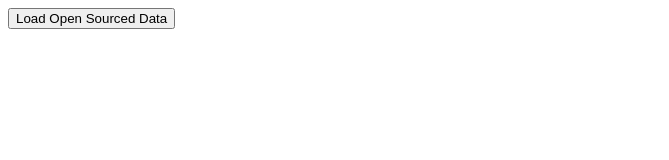
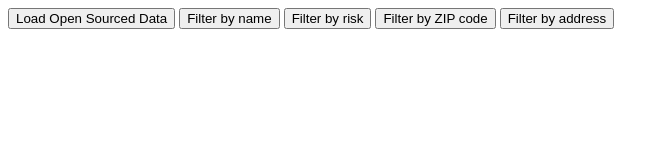
Before and after one commit to acrose99/Foodspector, a plain HTML site: page index.html in a window 1280 px wide. Shown: the whole page, without its empty margins (0-669 px from the left). Drawn offline with nearby package versions, Linux system fonts and the light colour scheme.

Commit message:
More filtering

```diff
--- a/index.html
+++ b/index.html
@@ -9,6 +9,13 @@
 <body>
 <div id="wrapper">
     <button type="button" onclick="loadJson()">Load Open Sourced Data</button>
+    <button type="button" onclick="filterByName()">Filter by name</button>
+    <button type="button" onclick="filterByRisk()">Filter by risk</button>
+    <button type="button" onclick="filterByZip()">Filter by  ZIP code</button>
+    <button type="button" onclick="filterByAddress()">Filter by address</button>
+<!--    <button type="button" onclick="loadJson()">Load Open Sourced Data</button>-->
+<!--    <button type="button" onclick="loadJson()">Load Open Sourced Data</button>-->
+
     <!-- website navigation -->
     <div id="nav"></div>
     <!-- look up a restaurant -->
@@ -44,5 +51,116 @@
             }
         });
     }
+    function filterByName() {
+        $.ajax({
+            url: "https://data.cityofchicago.org/resource/4ijn-s7e5.json",
+            type: "GET",
+            data: {
+                $limit: 5,
+                $$app_token: "jhZLBl156ply47f9UyK3Iuf3u",
+                $where: "dba_name like '%LA UNICA'"
+            },
+        }).done(function (data) {
+            alert("Retrieved " + data.length + " records from the dataset!");
+            for (let i = 0; i < data.length; i++) {
+                console.log(
+                    data[i]["dba_name"] +
+                    " was inspected on " +
+                    data[i]["inspection_date"] +
+                    " and the result was" +
+                    data[i]["results"] +
+                    " . The unique id was " +
+                    data[i]["inspection_id"]);
+                // );
+                // console.log(data[i]["inspection_id"]);
+                // console.log(data[i]["inspection_date"]);
+                // console.log(data[i]["results"]);
+            }
+        });
+    }
+    function filterByRisk() {
+        $.ajax({
+            url: "https://data.cityofchicago.org/resource/4ijn-s7e5.json",
+            type: "GET",
+            data: {
+                $limit: 5,
+                $$app_token: "jhZLBl156ply47f9UyK3Iuf3u",
+                risk: "Risk 1 (High)"
+            },
+        }).done(function (data) {
+            alert("Retrieved " + data.length + " records from the dataset!");
+            for (let i = 0; i < data.length; i++) {
+                console.log(
+                    data[i]["dba_name"] +
+                    " was inspected on " +
+                    data[i]["inspection_date"] +
+                    " and the result was" +
+                    data[i]["results"] +
+                    " . The unique id was " +
+                    data[i]["inspection_id"] +
+                    " the risk was " + data[i]["risk"]);
+                // );
+                // console.log(data[i]["inspection_id"]);
+                // console.log(data[i]["inspection_date"]);
+                // console.log(data[i]["results"]);
+            }
+        });
+    }
+        function filterByZip() {
+            $.ajax({
+                url: "https://data.cityofchicago.org/resource/4ijn-s7e5.json",
+                type: "GET",
+                data: {
+                    $limit: 5,
+                    $$app_token: "jhZLBl156ply47f9UyK3Iuf3u",
+                    zip: 60655,
+                },
+            }).done(function (data) {
+                alert("Retrieved " + data.length + " records from the dataset!");
+                for (let i = 0; i < data.length; i++) {
+                    console.log(
+                        data[i]["dba_name"] +
+                        " was inspected on " +
+                        data[i]["inspection_date"] +
+                        " and the result was" +
+                        data[i]["results"] +
+                        " . The unique id was " +
+                        data[i]["inspection_id"] +
+                        " the risk was " + data[i]["risk"]);
+                    // );
+                    // console.log(data[i]["inspection_id"]);
+                    // console.log(data[i]["inspection_date"]);
+                    // console.log(data[i]["results"]);
+                }
+            });
+        }
+            function filterByAddress() {
+                $.ajax({
+                    url: "https://data.cityofchicago.org/resource/4ijn-s7e5.json",
+                    type: "GET",
+                    data: {
+                        $limit: 5,
+                        $$app_token: "jhZLBl156ply47f9UyK3Iuf3u",
+                        address: "4635 W 63RD ST ", //you need to add a extra space.
+                    },
+                }).done(function (data) {
+                    alert("Retrieved " + data.length + " records from the dataset!");
+                    for (let i = 0; i < data.length; i++) {
+                        console.log(
+                            data[i]["dba_name"] +
+                            " was inspected on " +
+                            data[i]["inspection_date"] +
+                            " and the result was" +
+                            data[i]["results"] +
+                            " . The unique id was " +
+                            data[i]["inspection_id"] +
+                            " the risk was " + data[i]["risk"]);
+                        // );
+                        // console.log(data[i]["inspection_id"]);
+                        // console.log(data[i]["inspection_date"]);
+                        // console.log(data[i]["results"]);
+                    }
+                });
+        }
 </script>
 </html>
```
Lines whose indentation alone changed are shown as unchanged.
